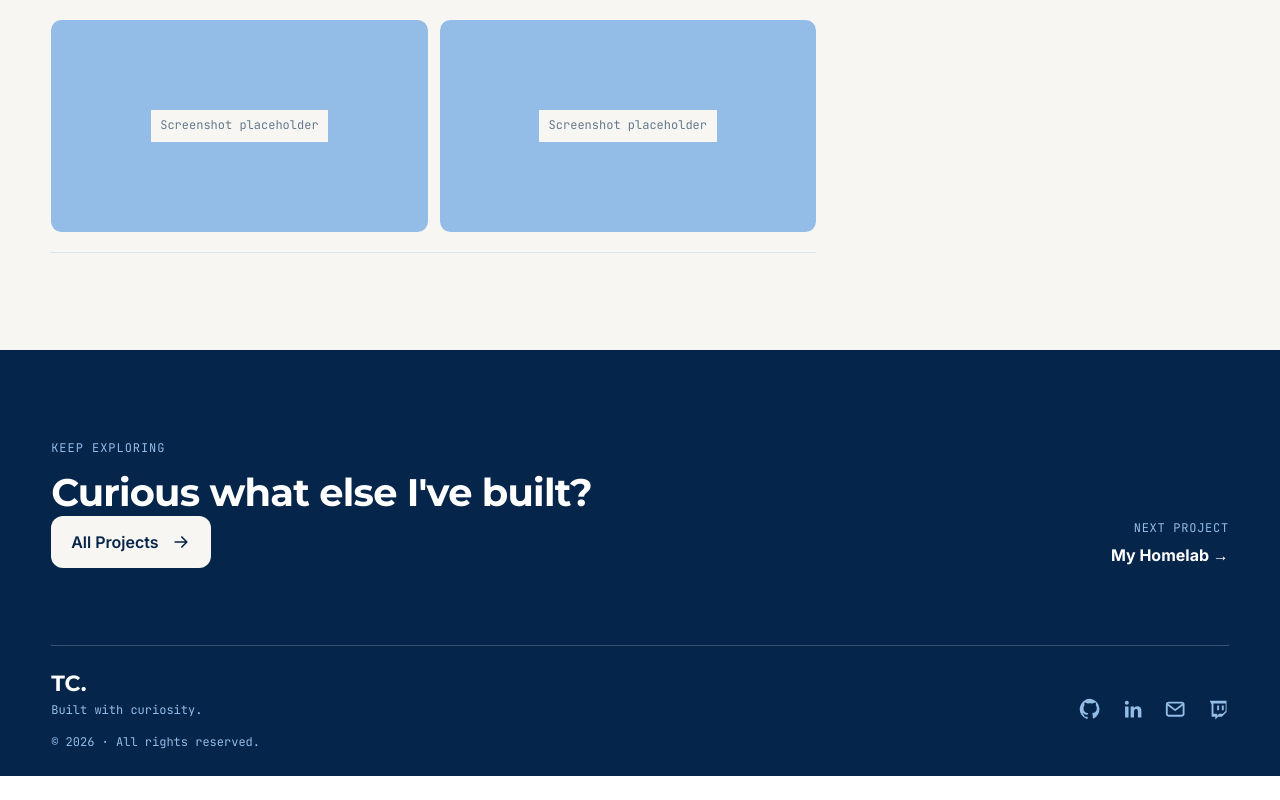
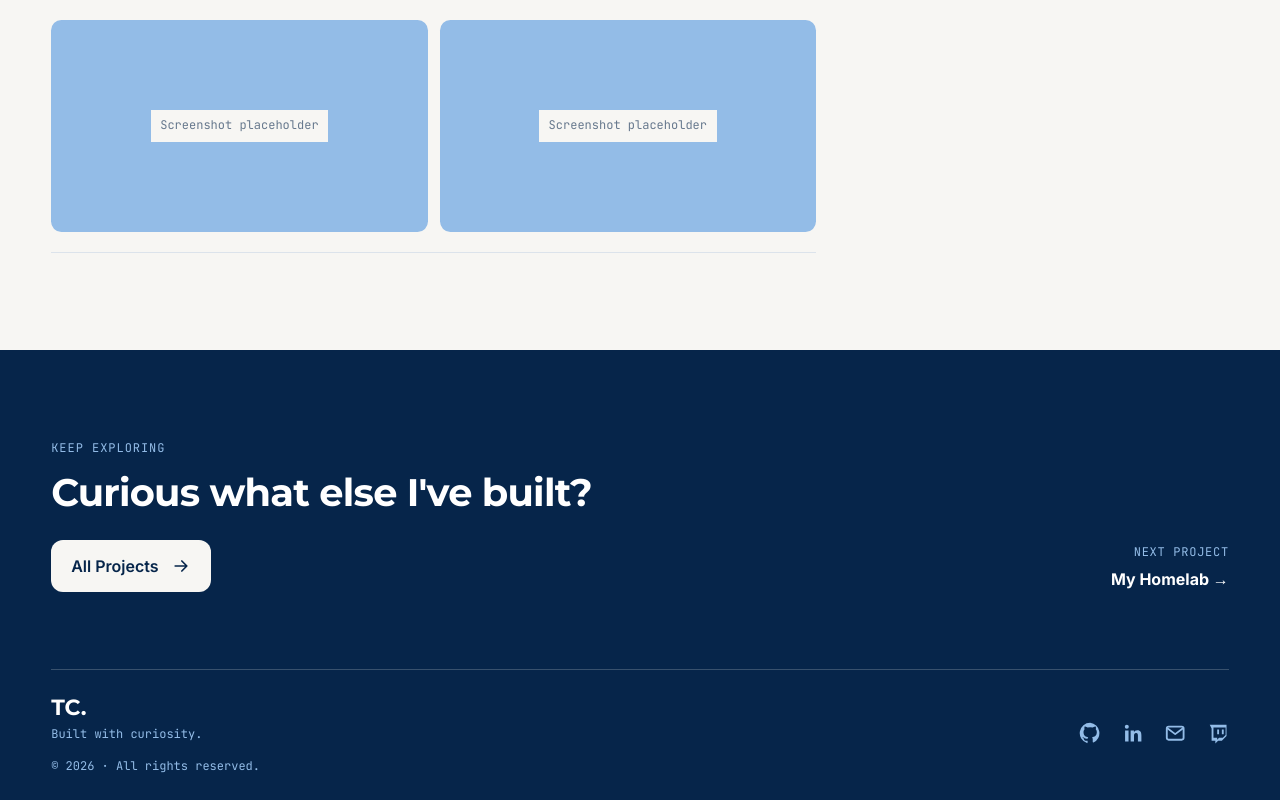
Before and after one commit to tcudjoe/personal_portfolio, an Angular app: page /work/compliance-management-platform in a window 1280 px wide. Shown: the part 2543-3343 px from the top of the page. Before the commit the page ends 3319 px from the top, so only its background shows below. Built offline with nearby package versions, Linux system fonts and the light colour scheme.

Commit message:
Add spacing to work detail footer actions

```diff
--- a/src/app/shared/components/footer/footer.component.html
+++ b/src/app/shared/components/footer/footer.component.html
@@ -1,4 +1,4 @@
-<footer class="site-footer">
+<footer class="site-footer" [class.site-footer--with-secondary-link]="content.secondaryLink">
   <div class="site-footer__inner">
     <section class="site-footer__callout" aria-labelledby="footer-heading">
       <p *ngIf="content.showEyebrow && content.eyebrowText" class="site-footer__eyebrow">
--- a/src/app/shared/components/footer/footer.component.scss
+++ b/src/app/shared/components/footer/footer.component.scss
@@ -43,6 +43,10 @@
   display: flex;
   gap: 2rem;
   justify-content: space-between;
+}
+
+.site-footer--with-secondary-link .site-footer__actions {
+  margin-top: 1.5rem;
 }
 
 .site-footer__button {
```
